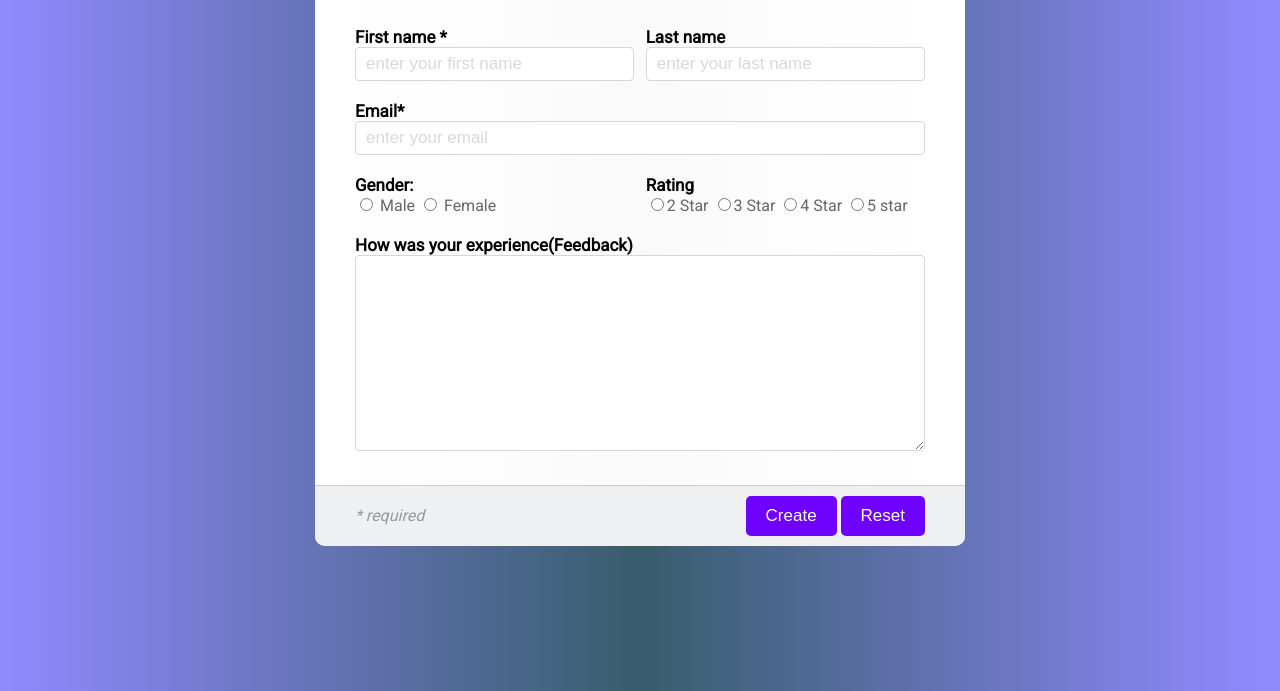
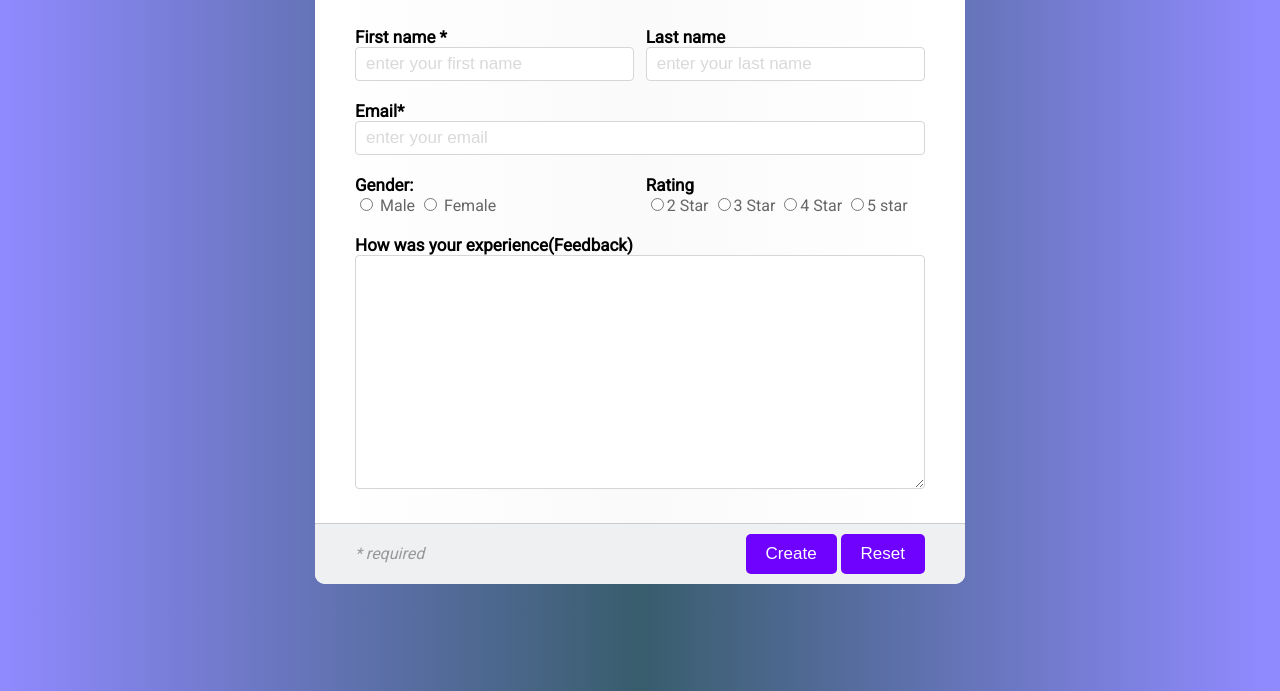
Before and after one commit to abhay-1403/DAY_2_FULL_STACK_DEV, a plain HTML site: page index.html in a window 1280 px wide. Shown: the part 109-800 px from the top of the page. Drawn offline with Linux system fonts and the light colour scheme.

Commit message:
second commit

```diff
--- a/index.html
+++ b/index.html
@@ -62,7 +62,7 @@
 
         <div class="form-group">
           <label for="choose-file" class="label-title">How was your experience(Feedback)</label>
-          <textarea class="form-input" rows="10" cols="50" style="height:auto"></textarea>
+          <textarea class="form-input" rows="12" cols="50" style="height:auto"></textarea>
         </div>
       </div>
 
```
